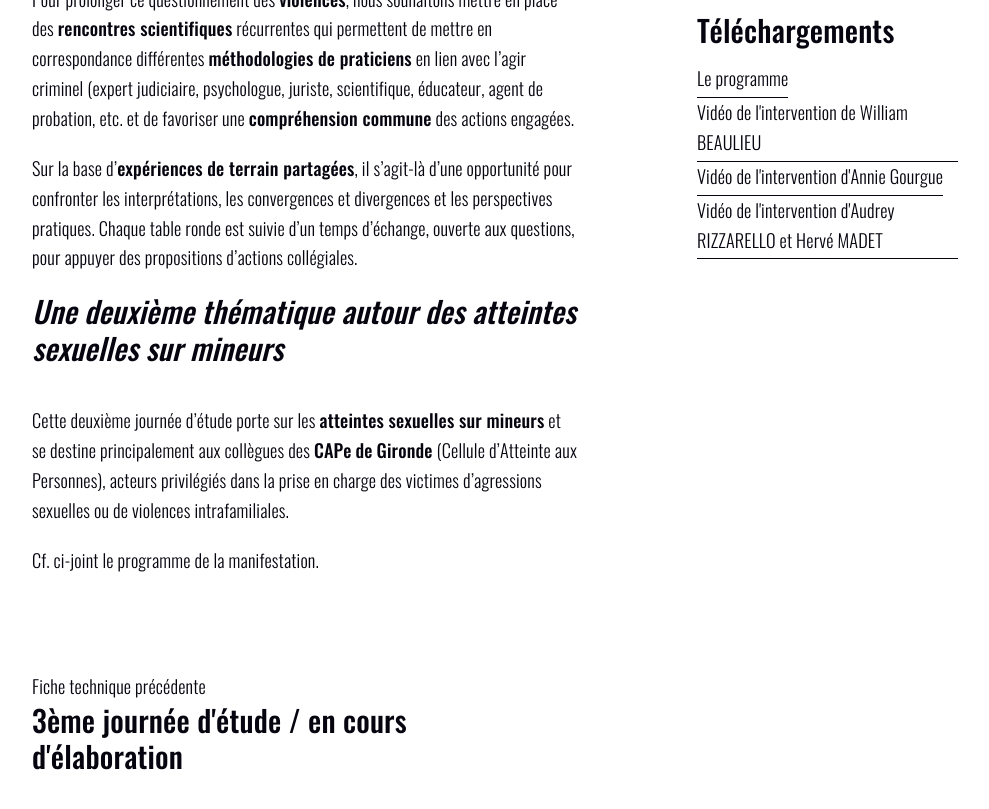
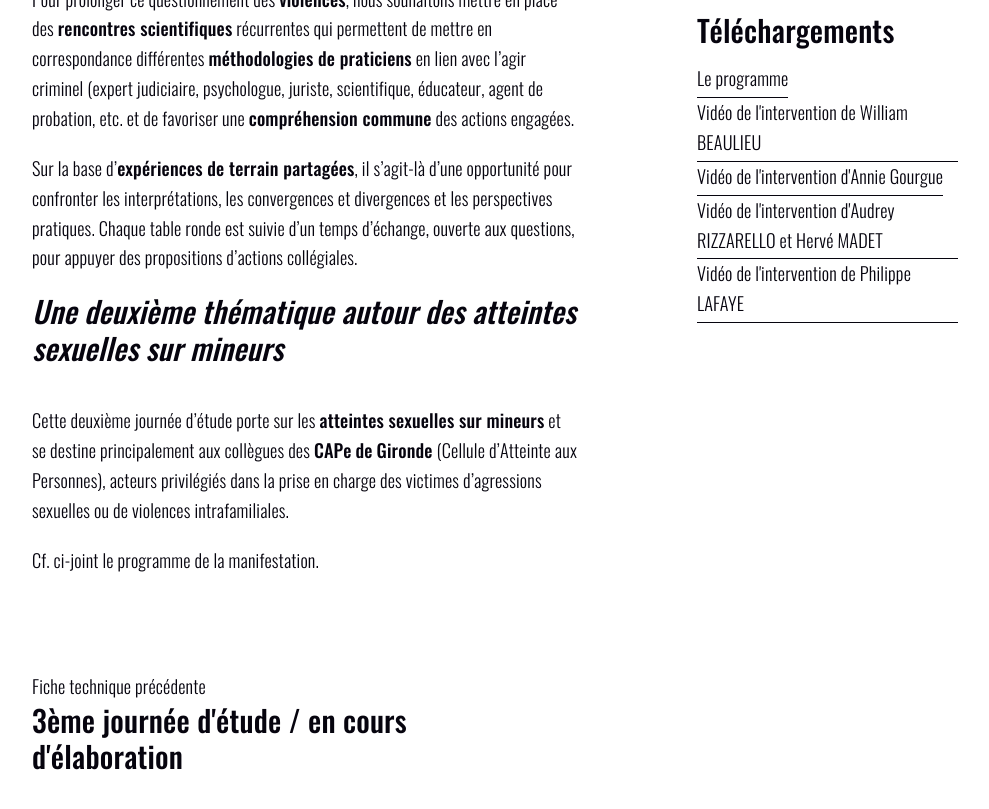
Before and after one commit to noesya/cyberneticproject, a Jekyll site: the page built from _study_days/atteintes-sexuelles-sur-mineurs-2eme-journee-d-etude-en-cours-d-elaboration.html, in a window 1280 px wide and 900 px high, scrolled down 1199 px. Shown: the top 809 px of the window, without its empty margins (145-1134 px from the left). Built offline with Jekyll 4.4.1, drawn with Linux system fonts in a browser that asks for light colours.

Commit message:
Update Journées d‘études “atteintes-sexuelles-sur-mineurs-2eme-journee-d-etude-en-cours-d-elaboration”

```diff
--- a/_study_days/atteintes-sexuelles-sur-mineurs-2eme-journee-d-etude-en-cours-d-elaboration.html
+++ b/_study_days/atteintes-sexuelles-sur-mineurs-2eme-journee-d-etude-en-cours-d-elaboration.html
@@ -32,8 +32,8 @@ downloads:
     file: https://youtu.be/ikDV91H3mzs
   - name: Vidéo de l'intervention d'Audrey RIZZARELLO et Hervé MADET
     file: https://youtu.be/M0XnvR4YWOc
-  - {}
-  - {}
+  - name: Vidéo de l'intervention de Philippe LAFAYE
+    file: https://youtu.be/jONusj_no0Y
 event_date: 2021-06-15T08:20:30.057Z
 warning: true
 ---
```
